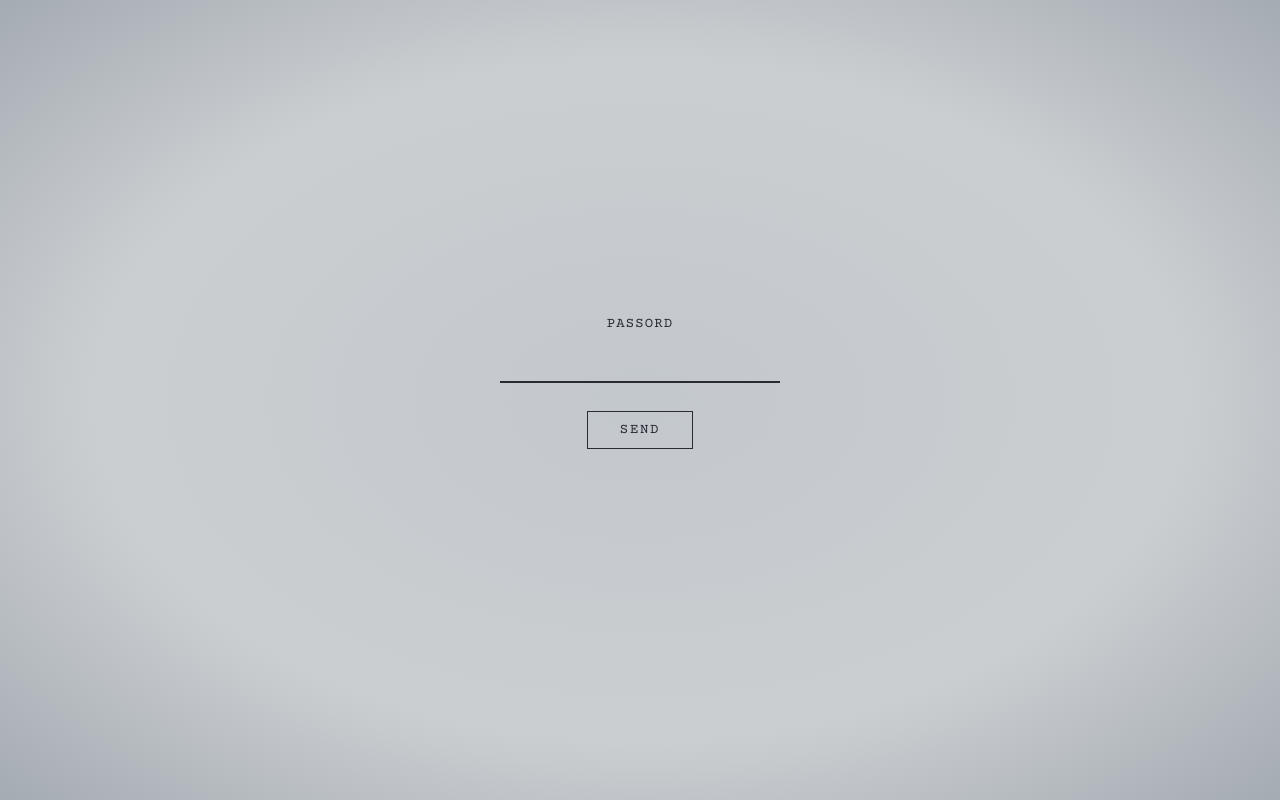
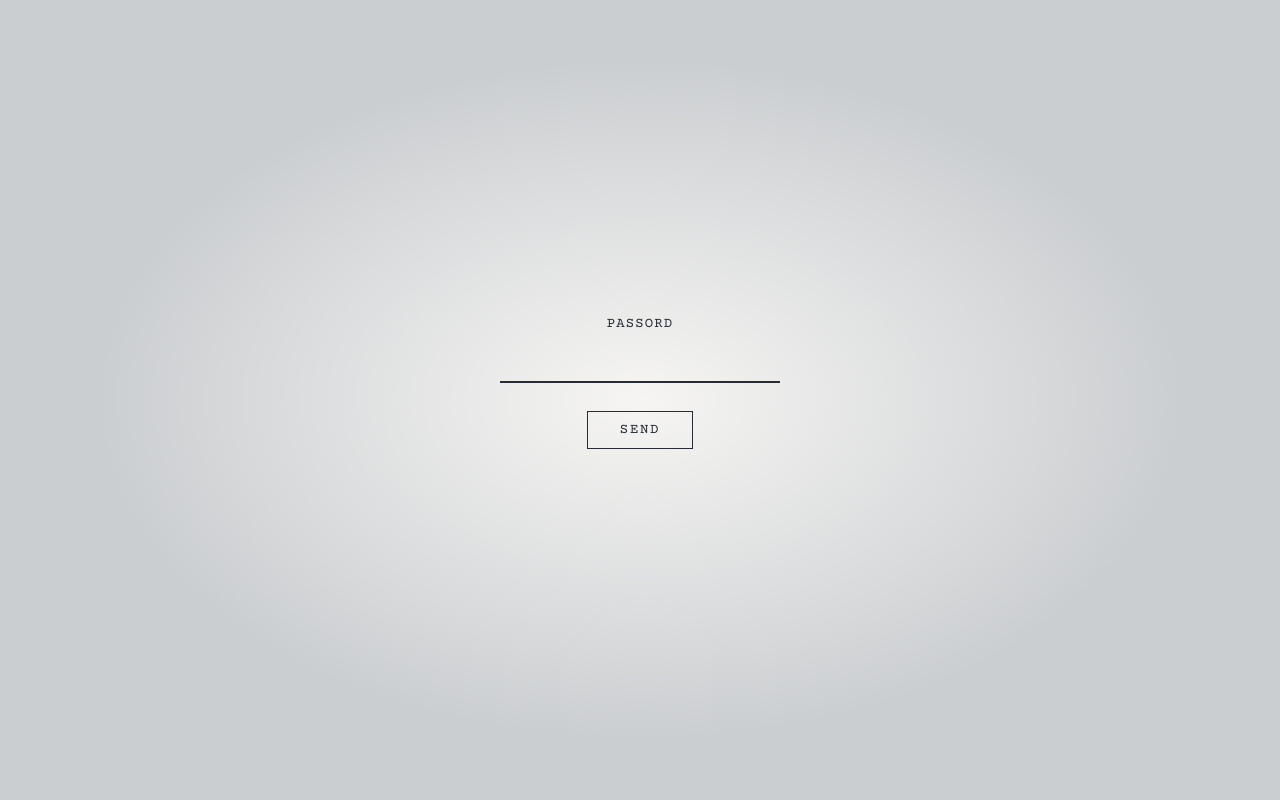
Before and after one commit to emmalikerskole/boga, a React (Vite) app: page / in a window 1280 px wide. Built offline with nearby package versions, Linux system fonts and the light colour scheme.

Commit message:
passordsidefiks

```diff
--- a/src/Passord.css
+++ b/src/Passord.css
@@ -14,9 +14,9 @@
   font-family: var(--font-mono);
   background: radial-gradient(
     ellipse at center,
-    #c3c8cd 0%,
+    #f6f5f3 0%,
     var(--paper) 60%,
-    #a4abb2 100%
+    var(--paper) 100%
   );
 }
 
```
